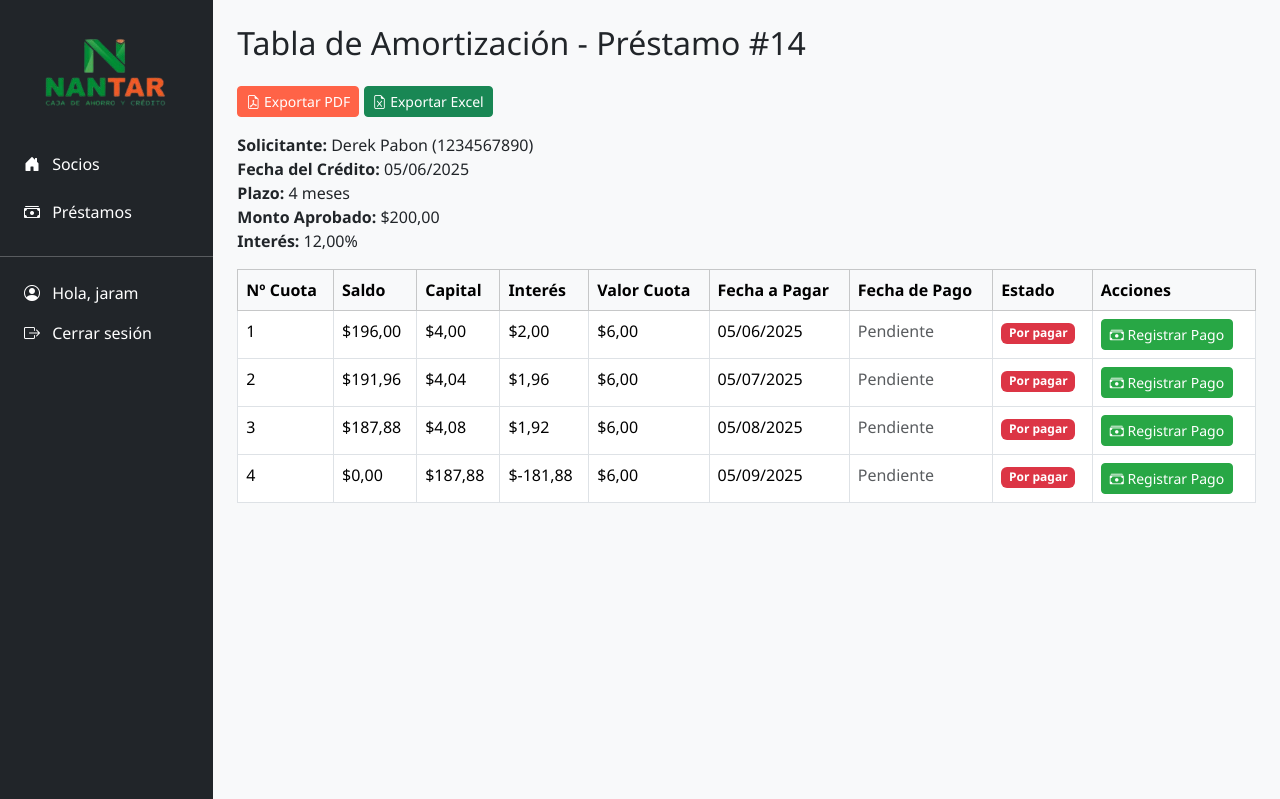
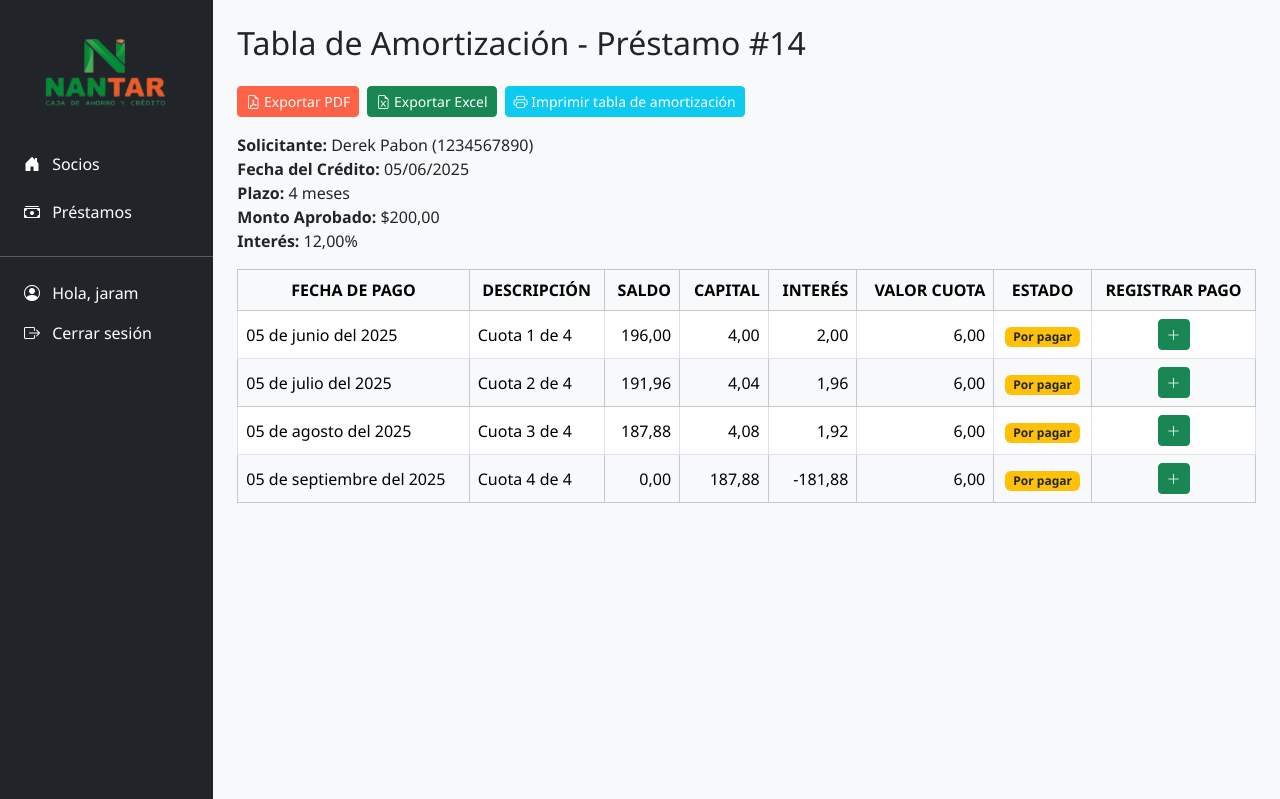
Before and after one commit to Dereck2002/cajaAhorros, a Django app: page /pagos/prestamo/14/ in a window 1280 px wide. Shown: the top 799 px of the page. Run offline with Django 5.2, Linux system fonts and the light colour scheme; a user stored in the database is signed in; data comes from the database, SQL or seed files in the repository; both versions use the stored data as it was after the commit.

Commit message:
tabla de amortizacion

```diff
--- a/cajaAhorros/app_cajaAhorros/models.py
+++ b/cajaAhorros/app_cajaAhorros/models.py
@@ -92,7 +92,7 @@ class Prestamo(models.Model):
     fecha_aprobacion = models.DateField(blank=True, null=True)
 
     def save(self, *args, **kwargs):
-        self.cuota = (self.cantidad_solicitada * (1 + self.interes / 100)) / self.plazo
+
         if not self.cantidad_aprobada:
             self.cantidad_aprobada = self.cantidad_solicitada
         super().save(*args, **kwargs)
--- a/cajaAhorros/app_cajaAhorros/templates/prestamo/pagos/pagos_prestamo.html
+++ b/cajaAhorros/app_cajaAhorros/templates/prestamo/pagos/pagos_prestamo.html
@@ -1,75 +1,93 @@
 {% extends "base.html" %}
 
+{% block title %}Amortización Préstamo #{{ prestamo.id }}{% endblock %}
+
 {% block content %}
-{% block title %}
 <h2 class="mb-4">Tabla de Amortización - Préstamo #{{ prestamo.id }}</h2>
-{% endblock title %}
-<a href="{% url 'exportar_amortizacion_pdf' prestamo.id %}" class="btn btn-danger btn-sm mb-3" target="_blank">
+
+<div class="mb-3 d-flex gap-2 flex-wrap">
+    <a href="{% url 'exportar_amortizacion_pdf' prestamo.id %}" class="btn btn-danger btn-sm" target="_blank">
         <i class="bi bi-file-earmark-pdf"></i> Exportar PDF
     </a>
-<a href="{% url 'exportar_amortizacion_excel' prestamo.id %}" class="btn btn-success btn-sm mb-3" target="_blank">
+    <a href="{% url 'exportar_amortizacion_excel' prestamo.id %}" class="btn btn-success btn-sm" target="_blank">
         <i class="bi bi-file-earmark-excel"></i> Exportar Excel
     </a>
+    <button onclick="window.print()" class="btn btn-info btn-sm text-white">
+        <i class="bi bi-printer"></i> Imprimir tabla de amortización
+    </button>
+</div>
 
 <div class="mb-3">
     <strong>Solicitante:</strong> {{ prestamo.socio }}<br>
     <strong>Fecha del Crédito:</strong> {{ prestamo.fecha_aprobacion|date:"d/m/Y" }}<br>
     <strong>Plazo:</strong> {{ prestamo.plazo }} meses<br>
-    <strong>Monto Aprobado:</strong> ${{ prestamo.cantidad_aprobada }}<br>
+    <strong>Monto Aprobado:</strong> ${{ prestamo.cantidad_aprobada|floatformat:2 }}<br>
     <strong>Interés:</strong> {{ prestamo.interes }}%
 </div>
 
-<table class="table table-bordered">
-    <thead class="table-light">
+<div class="table-responsive">
+    <table class="table align-middle table-bordered table-hover">
+        <thead class="table-light text-uppercase text-center">
             <tr>
-            <th>Nº Cuota</th>
-            <th>Saldo</th>
-            <th>Capital</th>
-            <th>Interés</th>
-            <th>Valor Cuota</th>
-            <th>Fecha a Pagar</th>
                 <th>Fecha de Pago</th>
+                <th>Descripción</th>
+                <th class="text-end">Saldo</th>
+                <th class="text-end">Capital</th>
+                <th class="text-end">Interés</th>
+                <th class="text-end">Valor Cuota</th>
                 <th>Estado</th>
-            <th>Acciones</th>
+                <th>Registrar Pago</th>
             </tr>
         </thead>
         <tbody>
             {% for pago in pagos %}
-        <tr>
-            <td>{{ pago.cuota_pago }}</td>
-            <td>${{ pago.saldo_pago }}</td>
-            <td>${{ pago.capital_pago }}</td>
-            <td>${{ pago.interes_pago }}</td>
-            <td>${{ pago.valor_cuota_pago }}</td>
-            <td>{{ pago.fecha_a_pagar|date:"d/m/Y" }}</td>
-            <td>
-                {% if pago.estado %}
-                    {{ pago.fecha_pago|date:"d/m/Y" }}
-                {% else %}
-                    <span class="text-muted">Pendiente</span>
-                {% endif %}
-            </td>
-            <td>
+            <tr class="{% cycle 'table-white' 'table-light' %}">
+                <td>{{ pago.fecha_a_pagar|date:"d \d\e F \d\e\l Y" }}</td>
+                <td>Cuota {{ pago.cuota_pago }} de {{ prestamo.plazo }}</td>
+                <td class="text-end">{{ pago.saldo_pago|floatformat:2 }}</td>
+                <td class="text-end">{{ pago.capital_pago|floatformat:2 }}</td>
+                <td class="text-end">{{ pago.interes_pago|floatformat:2 }}</td>
+                <td class="text-end">{{ pago.valor_cuota_pago|floatformat:2 }}</td>
+                <td class="text-center">
                     {% if pago.estado %}
                         <span class="badge bg-success">Pagado</span>
                     {% else %}
-                    <span class="badge bg-danger">Por pagar</span>
+                        <span class="badge bg-warning text-dark">Por pagar</span>
                     {% endif %}
                 </td>
-            <td>
+                <td class="text-center">
                     {% if not pago.estado %}
-                <form method="POST" action="{% url 'registrar_pago' pago.id %}" style="display:inline;">
+                        <form method="POST" action="{% url 'registrar_pago' pago.id %}" class="d-inline">
                             {% csrf_token %}
-                    <button type="submit" class="btn btn-sm btn-primary" title="Registrar Pago">
-                        <i class="bi bi-cash-stack"></i> Registrar Pago
+                            <button type="submit" class="btn btn-success btn-sm" title="Registrar pago"
+                                    onclick="return confirm('¿Confirmar el registro de este pago?');">
+                                <i class="bi bi-plus-lg"></i>
                             </button>
                         </form>
                     {% else %}
-                <span class="text-muted">-</span>
+                        <span class="text-muted">Pago el {{ pago.fecha_pago|date:"d \d\e F \d\e\l Y" }}</span>
                     {% endif %}
                 </td>
             </tr>
             {% endfor %}
         </tbody>
     </table>
-{% endblock content %}
+</div>
+
+<style>
+@media print {
+    body * {
+        visibility: hidden;
+    }
+    .table-responsive, .table-responsive * {
+        visibility: visible;
+    }
+    .table-responsive {
+        position: absolute;
+        top: 0;
+        left: 0;
+        width: 100%;
+    }
+}
+</style>
+{% endblock %}
--- a/cajaAhorros/app_cajaAhorros/views.py
+++ b/cajaAhorros/app_cajaAhorros/views.py
@@ -336,7 +336,7 @@ def generar_amortizacion(prestamo):
             # Ajustar última cuota para cerrar el saldo
             if i == plazo - 1:
                 capital = saldo
-                interes = cuota - capital
+                interes = max(0, cuota - capital)
                 cuota_real = round(capital + interes, 2)
                 saldo = 0
             else:
```
Also changed, not shown: cajaAhorros/db.sqlite3. Lines whose indentation alone changed are shown as unchanged.
